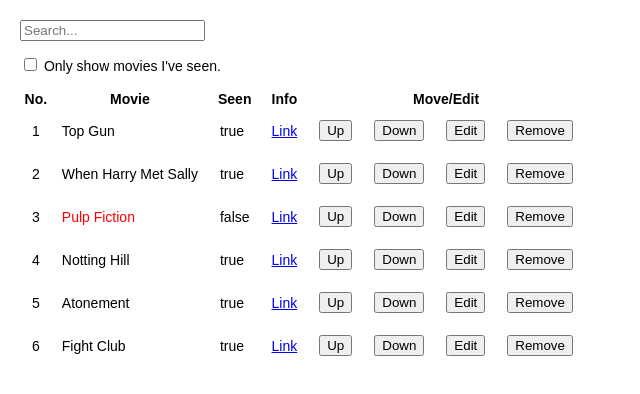
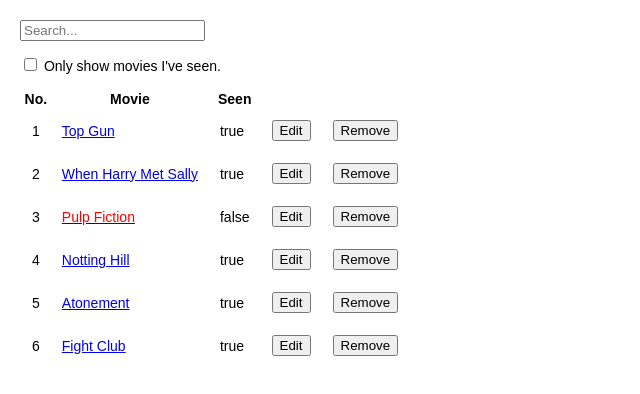
Before and after one commit to thigabiga/movie-night, a React (Create React App) app: page / in a window 1280 px wide. Shown: the top 394 px of the page, without its empty margins (0-640 px from the left). Built offline with nearby package versions, Linux system fonts and the light colour scheme.

Commit message:
added delete function for movie list remove button

```diff
--- a/src/App.js
+++ b/src/App.js
@@ -1,20 +1,20 @@
 import React, {Component} from "react";
 import FilterableMovieTable from "./Components/FilterableMovieTable.js";
 
-const MOVIES = [
-  {movieTitle: 'Top Gun', seen: true, infoLink: '#', position: 1},
-  {movieTitle: 'When Harry Met Sally', seen: true, infoLink: '#', position: 2},
-  {movieTitle: 'Notting Hill', seen: true, infoLink: '#', position: 4},
-  {movieTitle: 'Atonement', seen: true, infoLink: '#', position: 5},
-  {movieTitle: 'Fight Club', seen: true, infoLink: '#', position: 6},
-  {movieTitle: 'Pulp Fiction', seen: false, infoLink: '#', position: 3}
-];
+// const MOVIES = [
+//   {id: 0, movieTitle: 'Top Gun', seen: true, infoLink: '#', position: 1},
+//   {id: 1, movieTitle: 'When Harry Met Sally', seen: true, infoLink: '#', position: 2},
+//   {id: 2, movieTitle: 'Notting Hill', seen: true, infoLink: '#', position: 4},
+//   {id: 3, movieTitle: 'Atonement', seen: true, infoLink: '#', position: 5},
+//   {id: 4, movieTitle: 'Fight Club', seen: true, infoLink: '#', position: 6},
+//   {id: 5, movieTitle: 'Pulp Fiction', seen: false, infoLink: '#', position: 3}
+// ];
 
 class App extends Component {
   render() {
     return (
       <div>
-        <FilterableMovieTable movies={MOVIES} />
+        <FilterableMovieTable />
       </div>
     );
   }
--- a/src/Components/FilterableMovieTable.js
+++ b/src/Components/FilterableMovieTable.js
@@ -8,8 +8,16 @@
     super(props);
     this.state = {
       filterText: '',
-      seenOnly: false
-    };
+      seenOnly: false,
+      movies: [
+        {id: 0, movieTitle: 'Top Gun', seen: true, infoLink: '#', position: 1},
+        {id: 1, movieTitle: 'When Harry Met Sally', seen: true, infoLink: '#', position: 2},
+        {id: 2, movieTitle: 'Notting Hill', seen: true, infoLink: '#', position: 4},
+        {id: 3, movieTitle: 'Atonement', seen: true, infoLink: '#', position: 5},
+        {id: 4, movieTitle: 'Fight Club', seen: true, infoLink: '#', position: 6},
+        {id: 5, movieTitle: 'Pulp Fiction', seen: false, infoLink: '#', position: 3}
+      ]
+    }
 
     this.handleFilterTextChange = this.handleFilterTextChange.bind(this);
     this.handleSeenOnlyChange = this.handleSeenOnlyChange.bind(this);
@@ -28,6 +36,12 @@
     })
   }
 
+  handleOnDelete(idd) {
+    this.setState(prevState => ({
+        movies: prevState.movies.filter( movie => movie.id !== idd )
+    }));
+  }
+
   render() {
     return (
       <div>
@@ -38,9 +52,10 @@
         onSeenOnlyChange={this.handleSeenOnlyChange}
         />
         <MovieTable
-        movies={this.props.movies}
+        movies={this.state.movies}
         filterText={this.state.filterText}
         seenOnly={this.state.seenOnly}
+        onDelete={this.handleOnDelete.bind(this)}
         />
       </div>
     );
--- a/src/Components/MovieRow.js
+++ b/src/Components/MovieRow.js
@@ -1,6 +1,11 @@
 import React, {Component} from 'react';
 
 class MovieRow extends Component {
+
+  deleteMovie(id) {
+      this.props.onDelete(id);
+  }
+
   render() {
     const movie = this.props.movie;
     const seenMovie = String(movie.seen);
@@ -13,13 +18,10 @@
     return (
       <tr>
         <td>{movie.position}</td>
-        <td>{movieTitle}</td>
+        <td><a href="{movie.infoLink}">{movieTitle}</a></td>
         <td>{seenMovie}</td>
-        <td><a href="{movie.infoLink}">Link</a></td>
-        <td><button>Up</button></td>
-        <td><button>Down</button></td>
         <td><button>Edit</button></td>
-        <td><button>Remove</button></td>
+        <td><button onClick={this.deleteMovie.bind(this, this.props.movie.id)}>Remove</button></td>
       </tr>
     );
   }
--- a/src/Components/MovieTable.js
+++ b/src/Components/MovieTable.js
@@ -2,6 +2,12 @@
 import MovieRow from "./MovieRow.js";
 
 class MovieTable extends Component {
+
+  deleteMovie(id) {
+      this.props.onDelete(id);
+  }
+
+
   render() {
     const filterText = this.props.filterText;
     const seenOnly = this.props.seenOnly;
@@ -17,8 +23,9 @@
       }
       rows.push(
         <MovieRow
+        onDelete={this.deleteMovie.bind(this)}
         movie={movie}
-        key={movie.movieTitle} />
+        key={movie.id} />
       );
     });
 
@@ -26,11 +33,9 @@
     <table>
       <thead>
         <tr>
-            <th>No.</th>
-            <th>Movie</th>
-            <th>Seen</th>
-            <th>Info</th>
-            <th colSpan="4">Move/Edit</th>
+          <th>No.</th>
+          <th>Movie</th>
+          <th>Seen</th>
         </tr>
       </thead>
       <tbody>{rows}</tbody>
```
